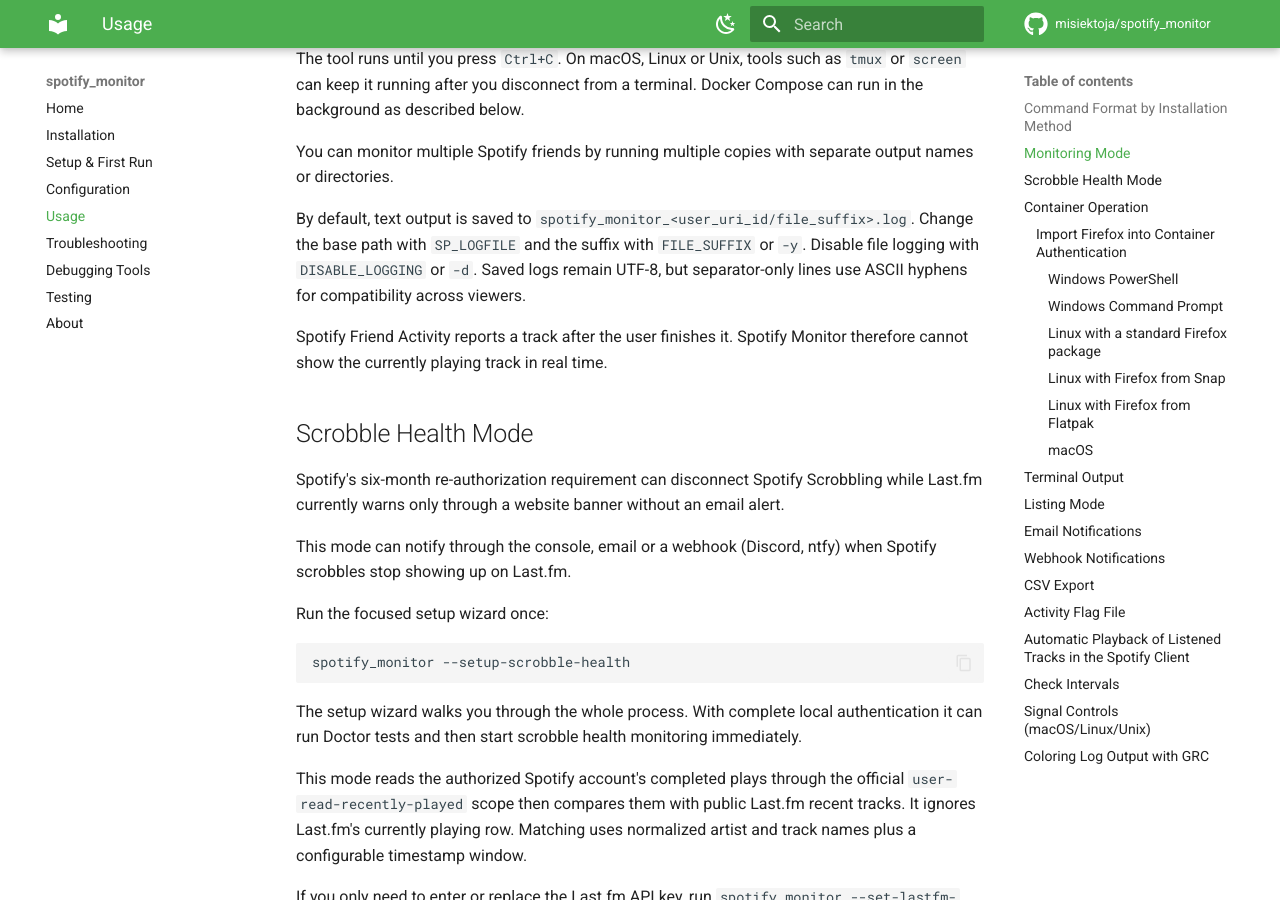
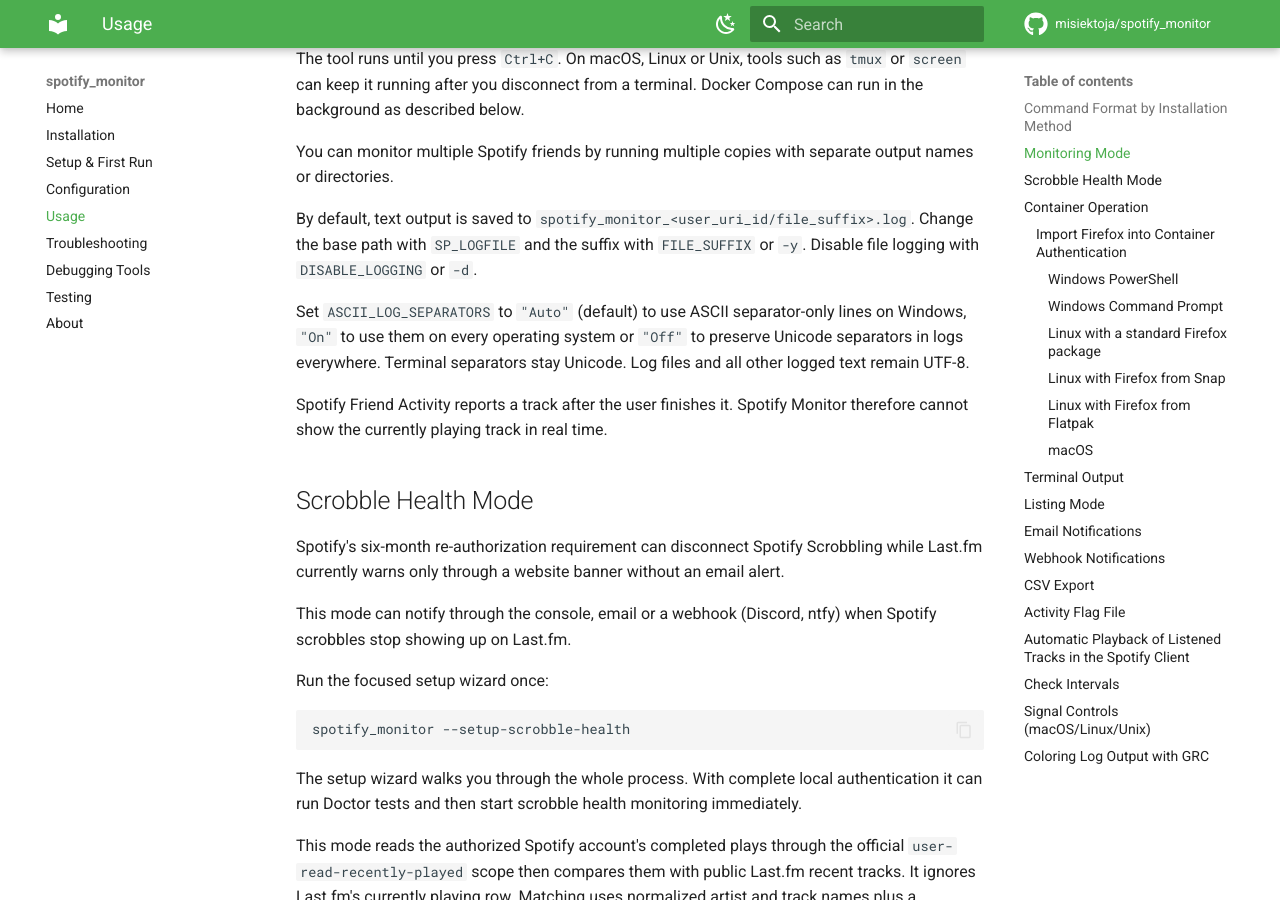
Before and after one commit to misiektoja/spotify_monitor, an MkDocs documentation site: the page built from docs/usage.md, in a window 1280 px wide and 900 px high, scrolled down 2011 px. Built offline with MkDocs 1.6.1 and Material for MkDocs 9.7.7, drawn with Linux system fonts in a browser that asks for light colours; comment, search, counter and statistics services are not loaded.

Commit message:
docs(usage): explain configurable log separators

```diff
--- a/docs/usage.md
+++ b/docs/usage.md
@@ -72,7 +72,9 @@
 
 You can monitor multiple Spotify friends by running multiple copies with separate output names or directories.
 
-By default, text output is saved to `spotify_monitor_<user_uri_id/file_suffix>.log`. Change the base path with `SP_LOGFILE` and the suffix with `FILE_SUFFIX` or `-y`. Disable file logging with `DISABLE_LOGGING` or `-d`. Saved logs remain UTF-8, but separator-only lines use ASCII hyphens for compatibility across viewers.
+By default, text output is saved to `spotify_monitor_<user_uri_id/file_suffix>.log`. Change the base path with `SP_LOGFILE` and the suffix with `FILE_SUFFIX` or `-y`. Disable file logging with `DISABLE_LOGGING` or `-d`.
+
+Set `ASCII_LOG_SEPARATORS` to `"Auto"` (default) to use ASCII separator-only lines on Windows, `"On"` to use them on every operating system or `"Off"` to preserve Unicode separators in logs everywhere. Terminal separators stay Unicode. Log files and all other logged text remain UTF-8.
 
 Spotify Friend Activity reports a track after the user finishes it. Spotify Monitor therefore cannot show the currently playing track in real time.
 
```
